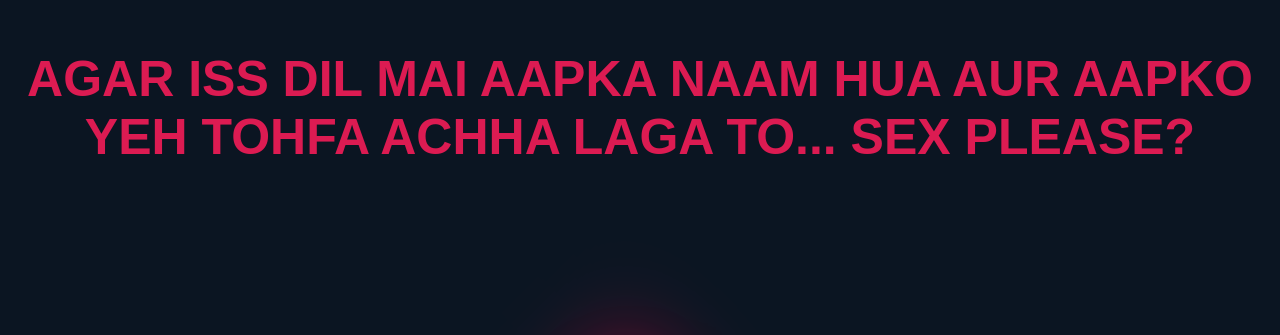
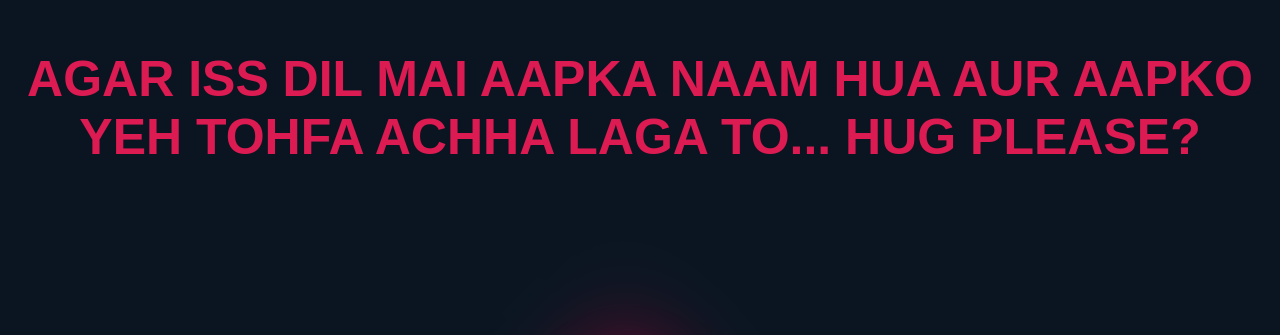
Before and after one commit to justforyou-byR1/your21st, a plain HTML site: page giftlast.html in a window 1280 px wide. Shown: the top 335 px of the page. Drawn offline with Linux system fonts and the light colour scheme.

Commit message:
Update giftlast.html

```diff
--- a/giftlast.html
+++ b/giftlast.html
@@ -77,7 +77,7 @@
     </style>
 </head>
 <body>
-    <div class="head">AGAR ISS DIL MAI AAPKA NAAM HUA AUR AAPKO YEH TOHFA ACHHA LAGA TO... SEX PLEASE?</div>
+    <div class="head">AGAR ISS DIL MAI AAPKA NAAM HUA AUR AAPKO YEH TOHFA ACHHA LAGA TO... HUG PLEASE?</div>
     <div class="heart"></div>
     <div class="Naam">SWATI</div>
 </body>
```
